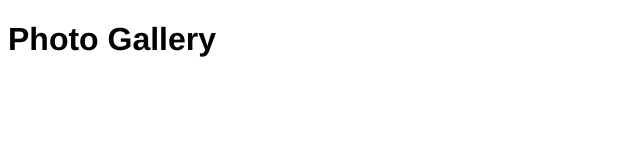
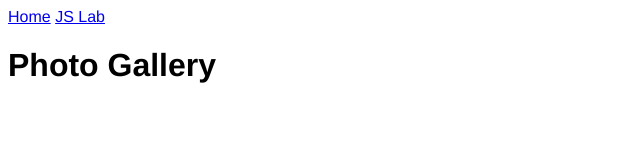
Before and after one commit to kwatkins25/web-1-2024-5.4, a plain HTML site: page photoGallery.html in a window 1280 px wide. Shown: the whole page, without its empty margins (0-640 px from the left). Drawn offline with Linux system fonts and the light colour scheme.

Commit message:
Add navbar

```diff
--- a/photoGallery.html
+++ b/photoGallery.html
@@ -8,6 +8,11 @@
     <script defer src="photoGallery.js"></script>
 </head>
 <body>
+    <div class="navbar">
+        <a href="index.html">Home</a>
+        <a href="photoGallery.html">JS Lab</a>
+    </div>
+
     <h1>Photo Gallery</h1>
     <div id="imageContainer"></div>
 </body>
```
